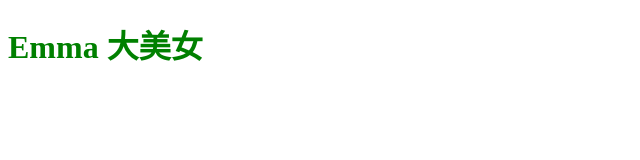
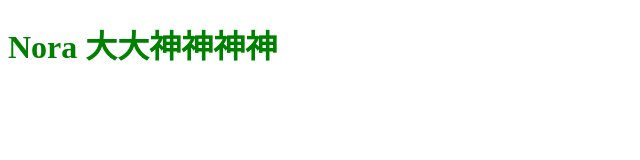
Before and after one commit to 0811nora/tesk-03, a plain HTML site: page index.html in a window 1280 px wide. Shown: the whole page, without its empty margins (0-640 px from the left). Drawn offline with Linux system fonts and the light colour scheme.

Commit message:
修改 h1 文字

```diff
--- a/index.html
+++ b/index.html
@@ -7,6 +7,6 @@
     <title>Document</title>
 </head>
 <body>
-    <h1>Emma 大美女</h1>
+    <h1>Nora 大大神神神神</h1>
 </body>
 </html>
```
